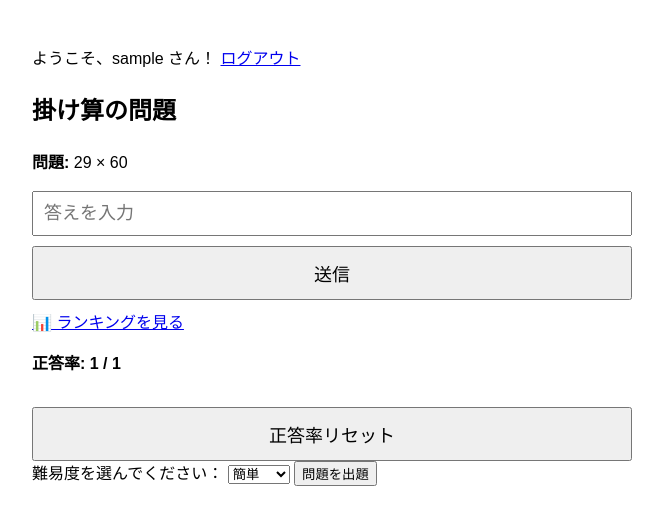
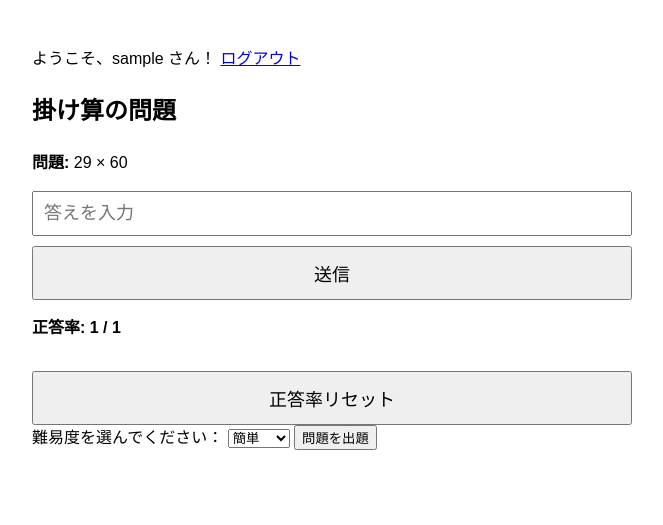
Before and after one commit to akazi6/math_app, a Flask app: page /home in a window 1280 px wide. Shown: the top 525 px of the page, without its empty margins (308-971 px from the left). Run offline with Flask 3, Linux system fonts and the light colour scheme; the visitor is signed in with stand-in values (Sample User, id 1).

Commit message:
Update index.html

```diff
--- a/templates/index.html
+++ b/templates/index.html
@@ -49,8 +49,6 @@
         <button type="submit">送信</button>
     </form>
 
-    <a href="{{ url_for('ranking') }}">📊 ランキングを見る</a>
-
     {% if accuracy %}
         <p class="accuracy">正答率: {{ accuracy }}</p>
     {% endif %}
```
